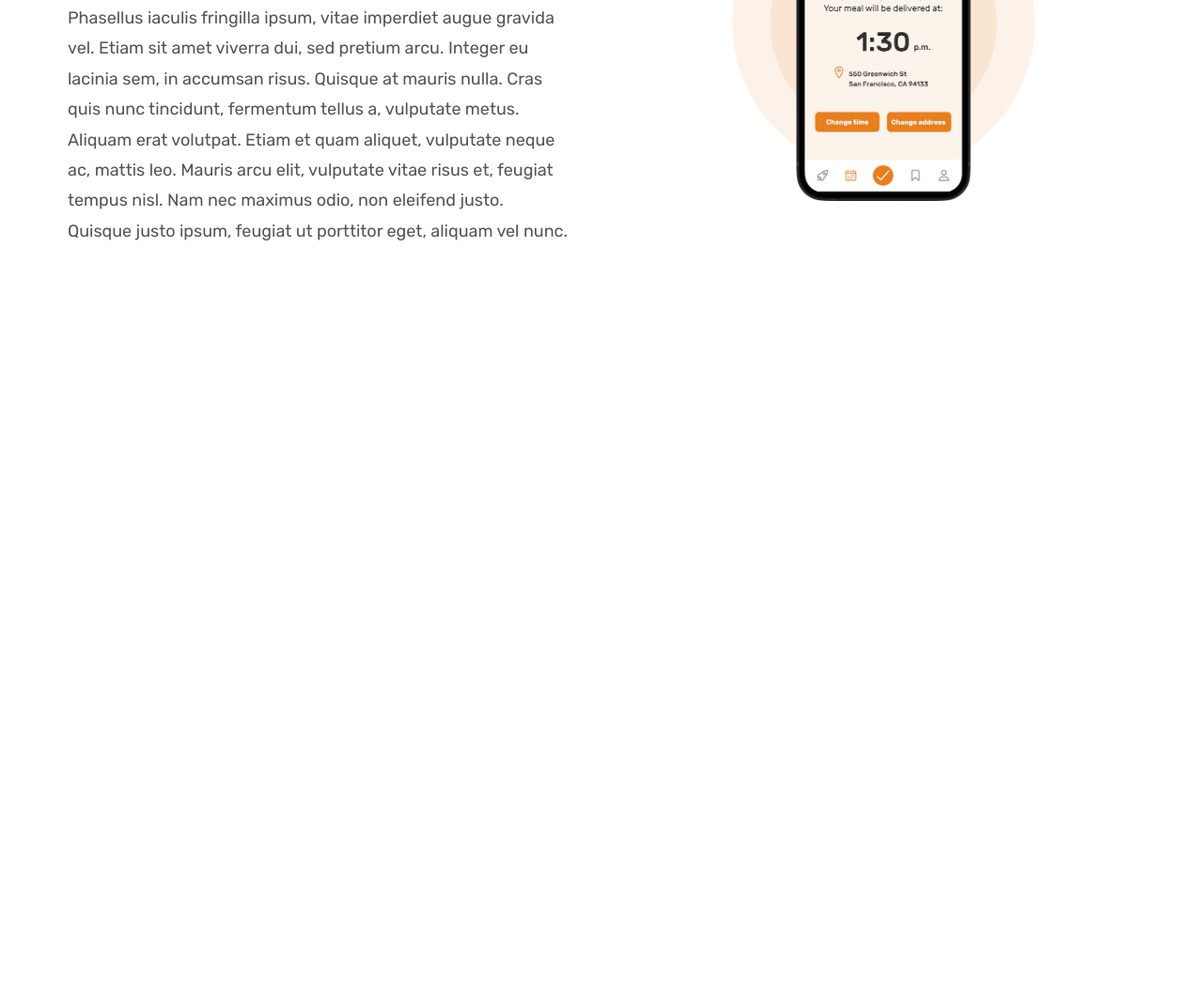
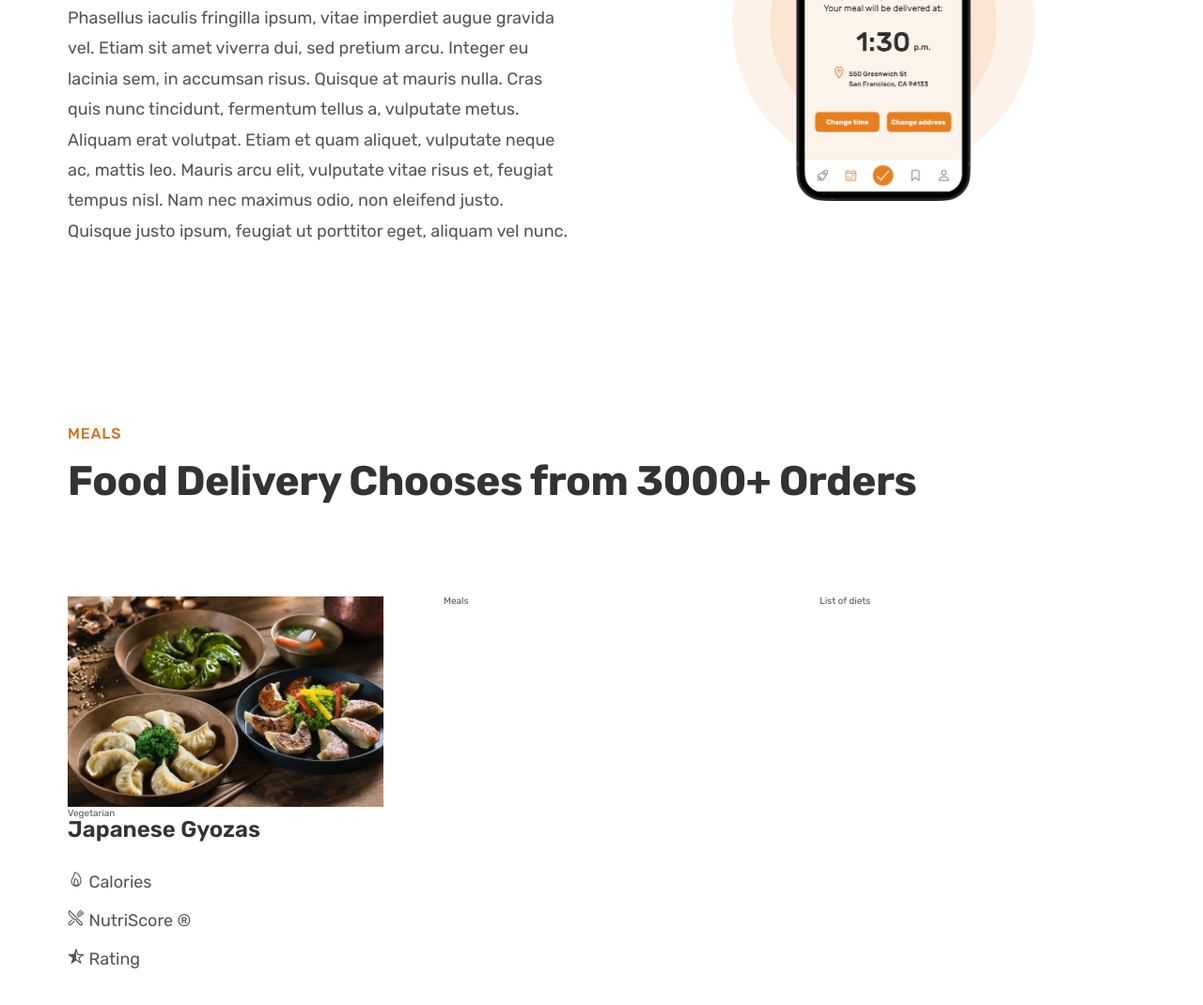
Before and after one commit to biruk1122/Food-Delivery, a plain HTML site: page index.html in a window 1280 px wide. Shown: the part 2543-3613 px from the top of the page at 94% size. Before the commit the page ends 2901 px from the top, so only its background shows below. Drawn offline with nearby package versions, Linux system fonts and the light colour scheme.

Commit message:
Building the Meal Secion Part 1

```diff
--- a/css/style.css
+++ b/css/style.css
@@ -202,7 +202,7 @@ body {
 }
 
 .grid--3-cols {
-  grid-template-columns: repeat(2, 1fr);
+  grid-template-columns: repeat(3, 1fr);
 }
 
 .grid--4-cols {
@@ -317,3 +317,31 @@ body {
   padding-bottom: 45%;
   background-color: #fae5d3;
 }
+
+/*Meals Section*/
+
+.section-meals {
+  padding: 9.6rem 0;
+}
+
+.meal-title {
+  font-size: 2.4rem;
+  color: #333;
+  font-weight: 600;
+  margin-bottom: 3.2rem;
+}
+
+.meal-attributes {
+  list-style: none;
+  display: flex;
+  flex-direction: column;
+  gap: 2rem;
+}
+
+.meal-attribute {
+  font-size: 1.8rem;
+}
+
+.meal-img {
+  width: 100%;
+}
--- a/index.html
+++ b/index.html
@@ -161,6 +161,44 @@
           </div>
         </div>
       </section>
+      <section class="section-meals">
+        <div class="container">
+          <span class="subheading">Meals</span>
+          <h2 class="heading-secondary">
+            Food Delivery Chooses from 3000+ Orders
+          </h2>
+        </div>
+        <div class="container grid grid--3-cols">
+          <div class="meal">
+            <img
+              src="image/meal-1.jpg"
+              class="meal-img"
+              alt="Japanese Gyozas"
+            />
+            <span class="tag">Vegetarian</span>
+            <p class="meal-title">Japanese Gyozas</p>
+            <ul class="meal-attributes">
+              <li class="meal-attribute">
+                <ion-icon name="flame-outline"></ion-icon> <span>Calories</span>
+              </li>
+              <li class="meal-attribute">
+                <ion-icon name="restaurant-outline"></ion-icon>
+                <span>NutriScore &reg;</span>
+              </li>
+              <li class="meal-attribute">
+                <ion-icon name="star-half-outline"></ion-icon>
+                <span>Rating</span>
+              </li>
+            </ul>
+          </div>
+          <div class="meal">Meals</div>
+          <div class="list">List of diets</div>
+        </div>
+      </section>
     </main>
+    <script
+      type="module"
+      src="https://unpkg.com/ionicons@7.1.0/dist/ionicons/ionicons.esm.js"
+    ></script>
   </body>
 </html>
```
Also changed, not shown: image/meal-1.jpg (added), image/meal-2.jpg (added).
